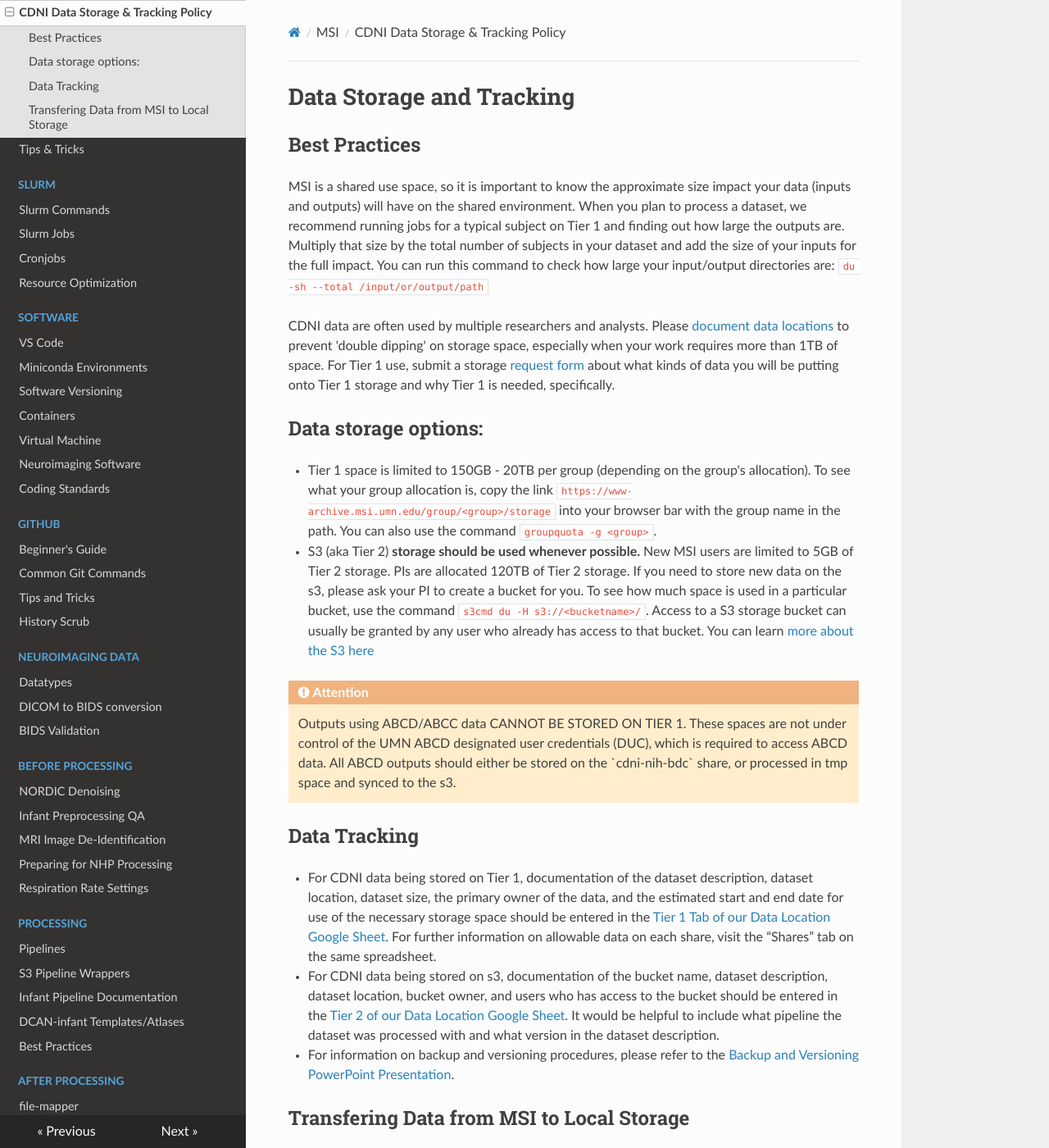
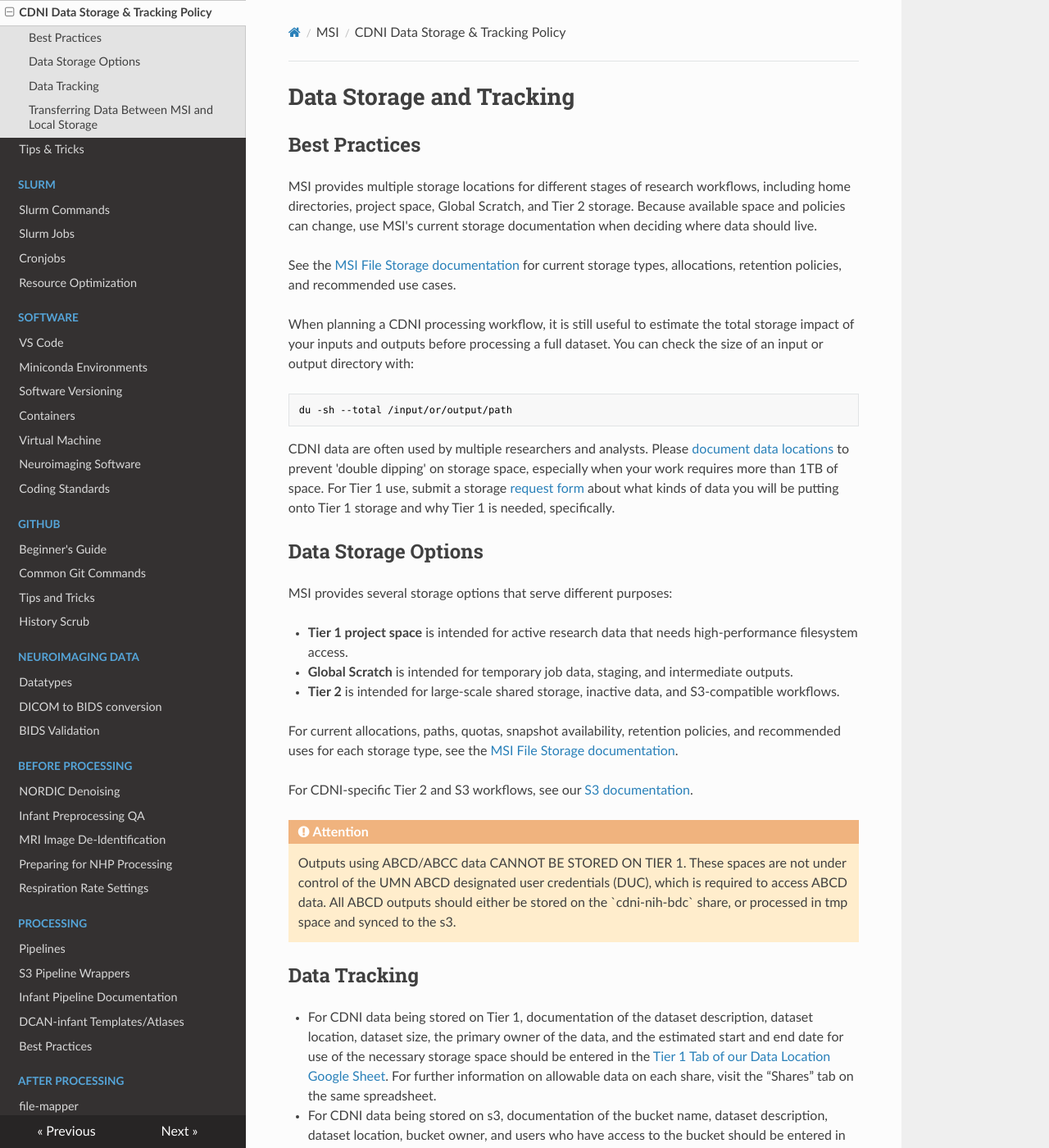
Before and after one commit to DCAN-Labs/cdni-brain, an MkDocs documentation site: the page built from docs/storage.md, in a window 1280 px wide and 1400 px high. Shown: the whole window at 82% size. Built offline with MkDocs 1.6.1, drawn with Linux system fonts in a browser that asks for light colours; nearby versions of some CDN libraries; some of the changed text lies outside the part shown.

Commit message:
Update storage documentation with best practices and options
Expanded best practices and storage options for MSI, including updated documentation links and transfer methods.

````diff
--- a/docs/storage.md
+++ b/docs/storage.md
@@ -2,15 +2,30 @@
 # Data Storage and Tracking
 
 ## Best Practices
-MSI is a shared use space, so it is important to know the approximate size impact your data (inputs and outputs) will have on the shared environment. When you plan to process a dataset, we recommend running jobs for a typical subject on Tier 1 and finding out how large the outputs are. Multiply that size by the total number of subjects in your dataset and add the size of your inputs for the full impact. You can run this command to check how large your input/output directories are: `du -sh --total /input/or/output/path`
+
+MSI provides multiple storage locations for different stages of research workflows, including home directories, project space, Global Scratch, and Tier 2 storage. Because available space and policies can change, use MSI's current storage documentation when deciding where data should live.
+
+See the [MSI File Storage documentation](https://userdocs.msi.umn.edu/storage/storage.html) for current storage types, allocations, retention policies, and recommended use cases.
+
+When planning a CDNI processing workflow, it is still useful to estimate the total storage impact of your inputs and outputs before processing a full dataset. You can check the size of an input or output directory with:
+
+```bash
+du -sh --total /input/or/output/path
+```
 
 CDNI data are often used by multiple researchers and analysts. Please [document data locations](https://docs.google.com/spreadsheets/u/0/d/1QpKYJQqhuxoQhErBscAEev9npsd1RgKS8KdCL6FiuEo/edit) to prevent 'double dipping' on storage space, especially when your work requires more than 1TB of space. For Tier 1 use, submit a storage [request form](https://docs.google.com/forms/d/e/1FAIpQLSd1QI_Hmi3khwITVctnaDJYY2M1NegsAWYPR6AXoodUCrrpZw/viewform?usp=sf_link) about what kinds of data you will be putting onto Tier 1 storage and why Tier 1 is needed, specifically.
 
-## Data storage options:
+## Data Storage Options
 
-* Tier 1 space is limited to 150GB - 20TB per group (depending on the group's allocation). To see what your group allocation is, copy the link `https://www-archive.msi.umn.edu/group/<group>/storage` into your browser bar with the group name in the path. You can also use the command `groupquota -g <group>`.
+MSI provides several storage options that serve different purposes:
 
-* S3 (aka Tier 2) **storage should be used whenever possible.** New MSI users are limited to 5GB of Tier 2 storage. PIs are allocated 120TB of Tier 2 storage. If you need to store new data on the s3, please ask your PI to create a bucket for you. To see how much space is used in a particular bucket, use the command `s3cmd du -H s3://<bucketname>/`. Access to a S3 storage bucket can usually be granted by any user who already has access to that bucket. You can learn [more about the S3 here](s3.md)
+- **Tier 1 project space** is intended for active research data that needs high-performance filesystem access.
+- **Global Scratch** is intended for temporary job data, staging, and intermediate outputs.
+- **Tier 2** is intended for large-scale shared storage, inactive data, and S3-compatible workflows.
+
+For current allocations, paths, quotas, snapshot availability, retention policies, and recommended uses for each storage type, see the [MSI File Storage documentation](https://userdocs.msi.umn.edu/storage/storage.html).
+
+For CDNI-specific Tier 2 and S3 workflows, see our [S3 documentation](s3.md).
 
 <div class="admonition attention">
     <p class="first admonition-title">Attention</p>
@@ -23,13 +38,19 @@ CDNI data are often used by multiple researchers and analysts. Please [document
 
 * For CDNI data being stored on Tier 1, documentation of the dataset description, dataset location, dataset size, the primary owner of the data, and the estimated start and end date for use of the necessary storage space should be entered in the [Tier 1 Tab of our Data Location Google Sheet](https://docs.google.com/spreadsheets/d/1QpKYJQqhuxoQhErBscAEev9npsd1RgKS8KdCL6FiuEo/edit#gid=870411543). For further information on allowable data on each share, visit the “Shares” tab on the same spreadsheet.
 
-* For CDNI data being stored on s3, documentation of the bucket name, dataset description, dataset location, bucket owner, and users who has access to the bucket should be entered in the [Tier 2 of our Data Location Google Sheet](https://docs.google.com/spreadsheets/u/0/d/1QpKYJQqhuxoQhErBscAEev9npsd1RgKS8KdCL6FiuEo/edit). It would be helpful to include what pipeline the dataset was processed with and what version in the dataset description.
+* For CDNI data being stored on s3, documentation of the bucket name, dataset description, dataset location, bucket owner, and users who have access to the bucket should be entered in the [Tier 2 tab of our Data Location Google Sheet](https://docs.google.com/spreadsheets/u/0/d/1QpKYJQqhuxoQhErBscAEev9npsd1RgKS8KdCL6FiuEo/edit). It would be helpful to include what pipeline the dataset was processed with and what version in the dataset description.
 
 * For information on backup and versioning procedures, please refer to the [Backup and Versioning PowerPoint Presentation](https://docs.google.com/presentation/d/1UiXIvrsQNqVTgAtFib7Lvk2wOdcRSPTcUfG1zme4fqs/edit#slide=id.g149c53b2342_0_205).
 
-## Transfering Data from MSI to Local Storage
+## Transferring Data Between MSI and Local Storage
 
-Your UMN computer has a local storage space that you may want to use for working on specific files. You can transfer files between local and MSI Tier 1 systems via [winSCP](https://www.msi.umn.edu/support/faq/how-do-i-use-winscp-transfer-data) or [FileZilla](https://www.msi.umn.edu/support/faq/how-do-i-use-filezilla-transfer-data).
+MSI supports several methods for transferring data between local computers and MSI storage.
+
+For Tier 1, common options include SFTP and Globus. For larger or long-running transfers, Globus is generally preferred because it can manage retries and continue transfers without requiring an active browser session.
+
+For current transfer methods and step-by-step instructions, see [Transferring Data To and From MSI](https://userdocs.msi.umn.edu/storage/transferring_data.html).
+
+For Globus-specific setup and sharing guidance, see the [MSI Globus documentation](https://userdocs.msi.umn.edu/storage/globus.html).
 
 
 For questions, suggestions, or to note any errors, [post a Github issue](https://github.com/DCAN-Labs/cdni-brain/issues).
````
